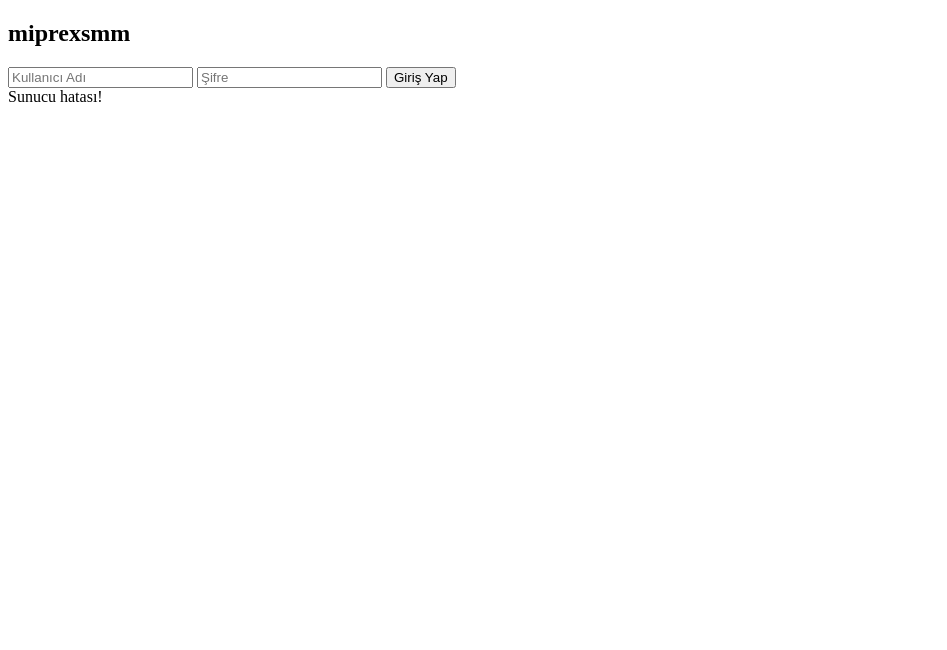
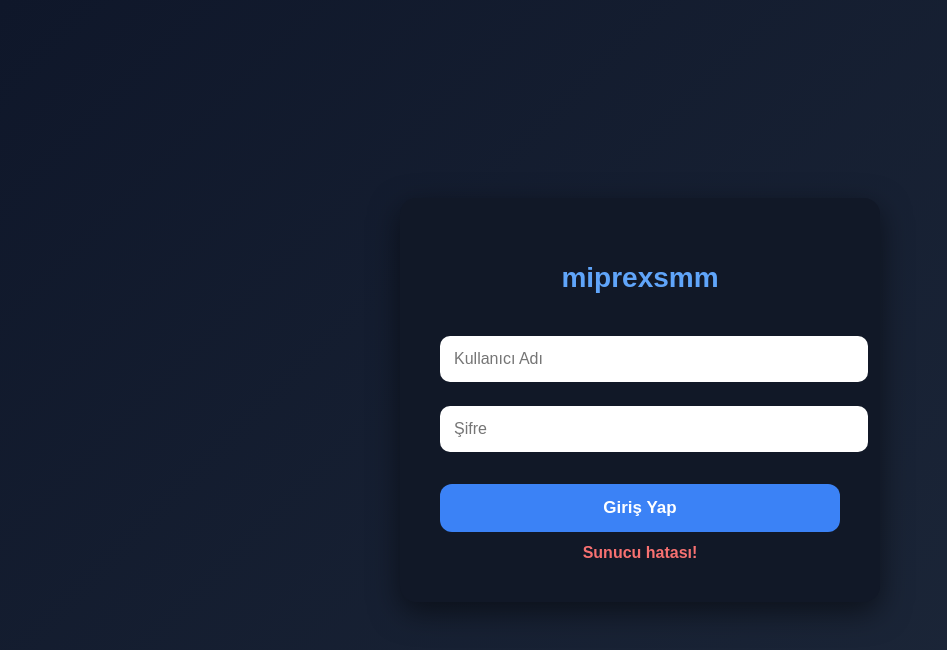
Before and after one commit to Miprexorj/smmpanel, a website: page İndex.html in a window 1280 px wide. Both pictures are taken after a click on the button "Giriş Yap". Shown: the whole page, without its empty margins (0-947 px from the left). Drawn offline with Linux system fonts and the light colour scheme; no server answers.

Commit message:
Update İndex.html

```diff
--- a/İndex.html
+++ b/İndex.html
@@ -1,4 +1,3 @@
-<!-- index.html -->
 <!DOCTYPE html>
 <html lang="tr">
 <head>
@@ -6,7 +5,62 @@
 <meta name="viewport" content="width=device-width, initial-scale=1.0">
 <title>miprexsmm Giriş</title>
 <style>
-/* CSS burada inline olabilir */
+body {
+  font-family: 'Poppins', sans-serif;
+  background: linear-gradient(135deg,#0f172a,#1e293b);
+  display: flex;
+  justify-content: center;
+  align-items: center;
+  height: 100vh;
+  margin: 0;
+}
+.login-box {
+  background: #111827;
+  padding: 40px;
+  border-radius: 16px;
+  width: 100%;
+  max-width: 400px;
+  text-align: center;
+  color: #f1f5f9;
+  box-shadow: 0 10px 30px rgba(0,0,0,0.5);
+}
+.login-box h2 {
+  margin-bottom: 30px;
+  color: #60a5fa;
+  font-size: 28px;
+  font-weight: 700;
+}
+input {
+  width: 100%;
+  padding: 14px;
+  margin: 12px 0;
+  border-radius: 10px;
+  border: none;
+  outline: none;
+  font-size: 16px;
+}
+button {
+  width: 100%;
+  padding: 14px;
+  margin-top: 20px;
+  border: none;
+  border-radius: 12px;
+  background: #3b82f6;
+  color: white;
+  font-weight: 600;
+  font-size: 17px;
+  cursor: pointer;
+  transition: all 0.3s;
+}
+button:hover {
+  transform: translateY(-2px);
+  box-shadow: 0 6px 18px rgba(59,130,246,0.6);
+}
+#error {
+  color: #f87171;
+  margin-top: 12px;
+  font-weight: 600;
+}
 </style>
 </head>
 <body>
@@ -19,29 +73,29 @@
   <div id="error"></div>
 </div>
 
-<!-- Buraya yapıştır -->
 <script>
-async function login(){
+function login() {
   const username = document.getElementById("username").value;
   const password = document.getElementById("password").value;
 
-  try {
-    const res = await fetch("/login", {
-      method:"POST",
-      headers:{"Content-Type":"application/json"},
-      body: JSON.stringify({username,password})
-    });
-    const data = await res.json();
+  fetch("/login", {
+    method: "POST",
+    headers: {"Content-Type": "application/json"},
+    body: JSON.stringify({username, password})
+  })
+  .then(res => res.json())
+  .then(data => {
     if(data.success){
-      if(data.role==="admin") window.location.href="admin.html";
-      else window.location.href="dashboard.html";
+      if(data.role === "admin") window.location.href = "admin.html";
+      else window.location.href = "dashboard.html";
     } else {
-      document.getElementById("error").innerText="Kullanıcı adı veya şifre yanlış!";
+      document.getElementById("error").innerText = "Kullanıcı adı veya şifre yanlış!";
     }
-  } catch(err){
+  })
+  .catch(err => {
     console.error(err);
-    document.getElementById("error").innerText="Sunucu hatası!";
-  }
+    document.getElementById("error").innerText = "Sunucu hatası!";
+  });
 }
 </script>
 
```
